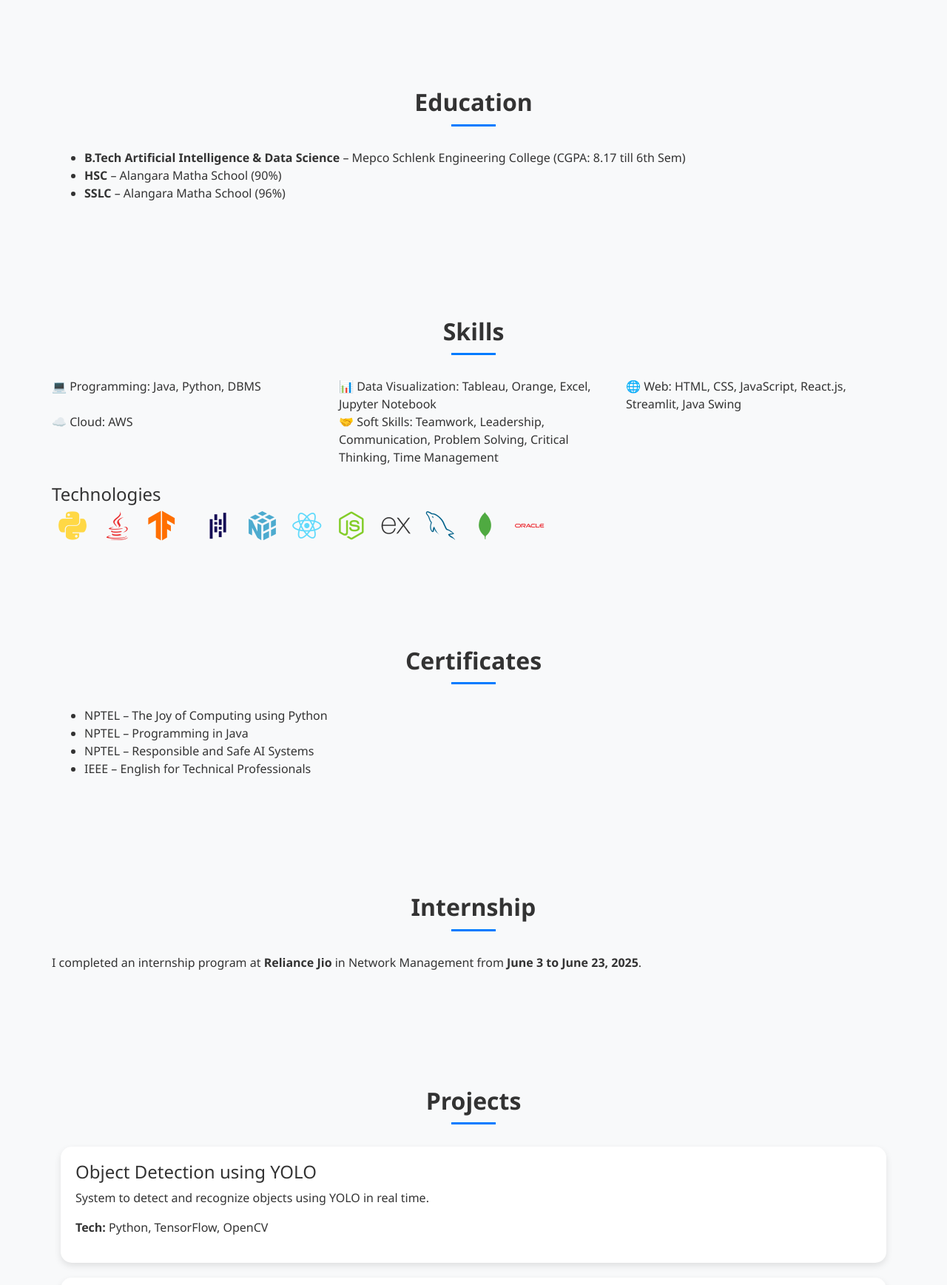
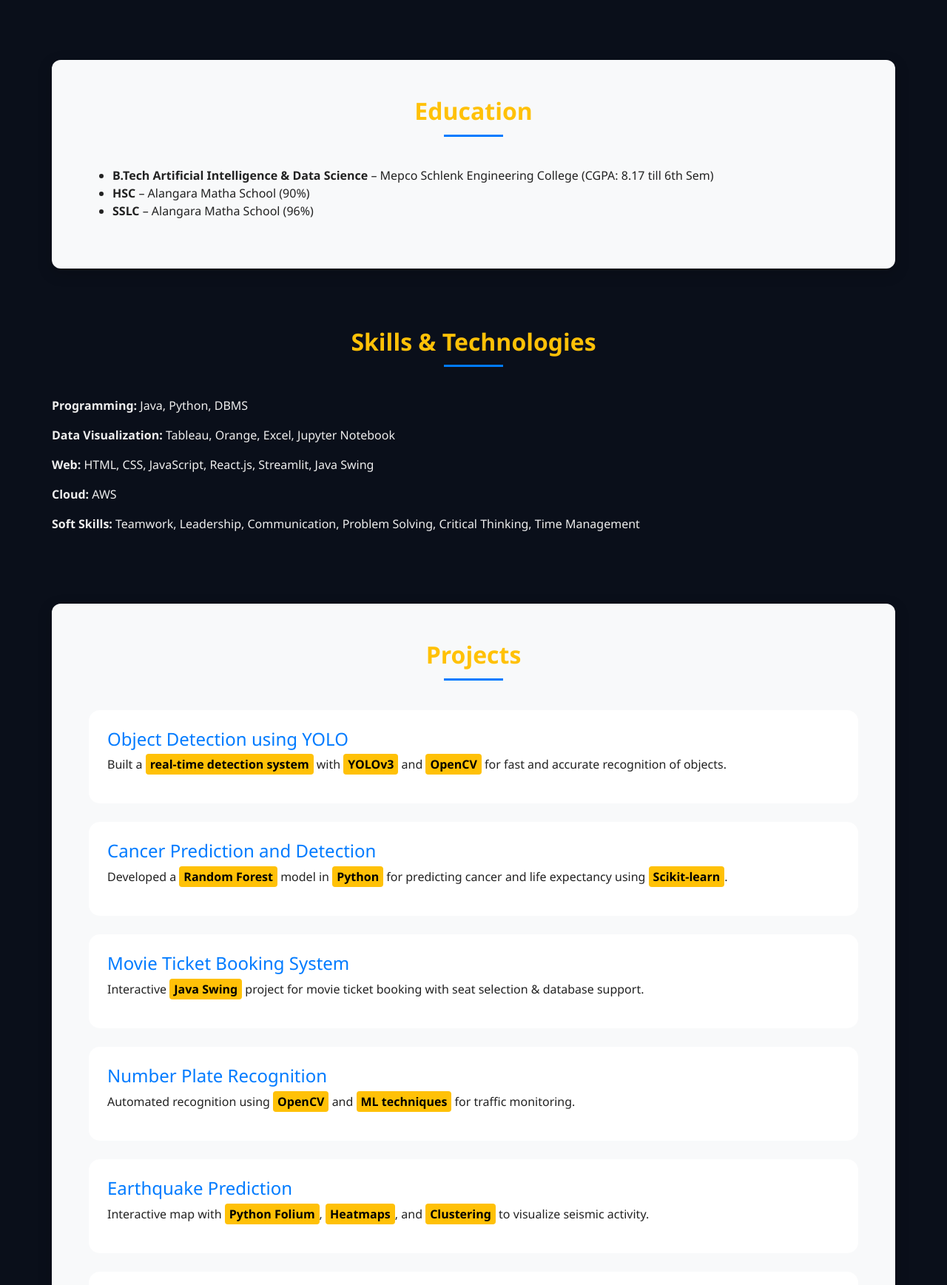
Before and after one commit to SUDHARSANMEENATCHISUNDHRAM/portfolio, a plain HTML site: page index.html in a window 1280 px wide. Shown: the part 1060-2797 px from the top of the page at 74% size. Drawn offline with nearby package versions, Linux system fonts and the light colour scheme.

Commit message:
Add files via upload

```diff
--- a/index.html
+++ b/index.html
@@ -7,14 +7,126 @@
   <link href="https://cdn.jsdelivr.net/npm/bootstrap@5.3.2/dist/css/bootstrap.min.css" rel="stylesheet">
   <link href="https://cdnjs.cloudflare.com/ajax/libs/font-awesome/6.5.0/css/all.min.css" rel="stylesheet">
   <link href="https://cdn.jsdelivr.net/gh/devicons/devicon@latest/devicon.min.css" rel="stylesheet">
-  <link rel="stylesheet" href="style.css">
+  <style>
+    /* ===== GLOBAL ===== */
+    body {
+      font-family: "Segoe UI", sans-serif;
+      background: #0a0f1a;
+      color: #eeeeee;
+      scroll-behavior: smooth;
+    }
+    /* ===== NAVBAR ===== */
+    .navbar {
+      background: rgba(0, 0, 0, 0.85) !important;
+      backdrop-filter: blur(6px);
+    }
+    /* ===== HERO ===== */
+    .hero {
+      height: 100vh;
+      background: url('it-background.jpg') no-repeat center center/cover;
+      position: relative;
+      display: flex;
+      align-items: center;
+      justify-content: center;
+      text-align: center;
+    }
+    .hero::after {
+      content: "";
+      position: absolute;
+      inset: 0;
+      background: rgba(0,0,0,0.65);
+    }
+    .hero-content {
+      position: relative;
+      z-index: 2;
+      color: #fff;
+      animation: fadeInUp 1.2s ease;
+    }
+    .hero img {
+      width: 160px;
+      height: 160px;
+      border-radius: 50%;
+      border: 3px solid #fff;
+      margin-bottom: 20px;
+    }
+    .hero h1 span { color: #ffc107; }
+    /* ===== SECTIONS ===== */
+    .section {
+      padding: 80px 0;
+      animation: fadeIn 1.2s ease;
+    }
+    .section-title {
+      font-size: 2rem;
+      font-weight: bold;
+      margin-bottom: 40px;
+      text-align: center;
+      position: relative;
+      color: #ffc107;
+    }
+    .section-title::after {
+      content: "";
+      width: 80px;
+      height: 3px;
+      background: #007bff;
+      display: block;
+      margin: 12px auto 0;
+    }
+    /* ✅ Education & Projects visible */
+    .light-section {
+      background: #f8f9fa;
+      color: #222;
+      border-radius: 12px;
+      padding: 50px;
+      box-shadow: 0 6px 20px rgba(0,0,0,0.2);
+    }
+    /* ===== PROJECTS ===== */
+    .project-card {
+      background: #ffffff;
+      color: #222;
+      border-radius: 15px;
+      padding: 25px;
+      margin-bottom: 25px;
+      transition: transform 0.3s, box-shadow 0.3s;
+    }
+    .project-card:hover {
+      transform: translateY(-8px);
+      box-shadow: 0 10px 25px rgba(0,0,0,0.3);
+    }
+    .project-card h4 {
+      color: #007bff;
+    }
+    .highlight {
+      background: #ffc107;
+      color: #000;
+      padding: 3px 6px;
+      border-radius: 4px;
+      font-weight: 600;
+    }
+    /* ===== FOOTER ===== */
+    footer {
+      background: #000;
+      color: #bbb;
+      padding: 25px 0;
+      text-align: center;
+      margin-top: 60px;
+    }
+    /* ===== ANIMATIONS ===== */
+    @keyframes fadeIn {
+      from { opacity: 0; }
+      to { opacity: 1; }
+    }
+    @keyframes fadeInUp {
+      from { opacity: 0; transform: translateY(30px); }
+      to { opacity: 1; transform: translateY(0); }
+    }
+  </style>
 </head>
 <body>
 
 <!-- Navbar -->
-<nav class="navbar navbar-expand-lg navbar-dark bg-dark fixed-top shadow">
+<nav class="navbar navbar-expand-lg navbar-dark fixed-top shadow-sm">
   <div class="container">
-    <a class="navbar-brand fw-bold" href="#">Sudharsan M</a>
+    <a class="navbar-brand fw-bold text-warning" href="#">Sudharsan M</a>
     <button class="navbar-toggler" type="button" data-bs-toggle="collapse" data-bs-target="#navbarNav">
       <span class="navbar-toggler-icon"></span>
     </button>
@@ -23,10 +135,7 @@
         <li class="nav-item"><a class="nav-link" href="#about">About</a></li>
         <li class="nav-item"><a class="nav-link" href="#education">Education</a></li>
         <li class="nav-item"><a class="nav-link" href="#skills">Skills</a></li>
-        <li class="nav-item"><a class="nav-link" href="#certificates">Certificates</a></li>
-        <li class="nav-item"><a class="nav-link" href="#internship">Internship</a></li>
         <li class="nav-item"><a class="nav-link" href="#projects">Projects</a></li>
-        <li class="nav-item"><a class="nav-link" href="#languages">Languages</a></li>
         <li class="nav-item"><a class="nav-link" href="#contact">Contact</a></li>
       </ul>
     </div>
@@ -34,9 +143,12 @@
 </nav>
 
 <!-- Hero Section -->
-<header class="hero d-flex flex-column justify-content-center align-items-center text-center text-white">
-  <h1>Hi, I'm <span class="text-warning">Sudharsan 👋</span></h1>
+<header class="hero">
+  <div class="hero-content">
+    <img src="s.jpg" alt="Sudharsan Photo">
+    <h1>Hi, I'm <span>Sudharsan 👋</span></h1>
     <p class="lead">AI & Data Science Enthusiast | Problem Solver | Developer</p>
+  </div>
 </header>
 
 <!-- About -->
@@ -50,146 +162,82 @@
 </section>
 
 <!-- Education -->
-<section id="education" class="section bg-light">
-  <div class="container">
+<section id="education" class="section container light-section">
   <h2 class="section-title">Education</h2>
   <ul>
     <li><b>B.Tech Artificial Intelligence & Data Science</b> – Mepco Schlenk Engineering College (CGPA: 8.17 till 6th Sem)</li>
     <li><b>HSC</b> – Alangara Matha School (90%)</li>
     <li><b>SSLC</b> – Alangara Matha School (96%)</li>
   </ul>
-  </div>
 </section>
 
 <!-- Skills -->
 <section id="skills" class="section container">
-  <h2 class="section-title">Skills</h2>
-  <div class="row">
-    <div class="col-md-4">💻 Programming: Java, Python, DBMS</div>
-    <div class="col-md-4">📊 Data Visualization: Tableau, Orange, Excel, Jupyter Notebook</div>
-    <div class="col-md-4">🌐 Web: HTML, CSS, JavaScript, React.js, Streamlit, Java Swing</div>
-    <div class="col-md-4">☁️ Cloud: AWS</div>
-    <div class="col-md-4">🤝 Soft Skills: Teamwork, Leadership, Communication, Problem Solving, Critical Thinking, Time Management</div>
-  </div>
-
-  <h4 class="mt-4">Technologies</h4>
-  <div class="tech-icons">
-    <i class="devicon-python-plain colored"></i>
-    <i class="devicon-java-plain colored"></i>
-    <i class="devicon-tensorflow-original colored"></i>
-    <i class="devicon-keras-plain colored"></i>
-    <i class="devicon-pandas-original colored"></i>
-    <i class="devicon-numpy-original colored"></i>
-    <i class="devicon-react-original colored"></i>
-    <i class="devicon-nodejs-plain colored"></i>
-    <i class="devicon-express-original"></i>
-    <i class="devicon-mysql-plain colored"></i>
-    <i class="devicon-mongodb-plain colored"></i>
-    <i class="devicon-oracle-original colored"></i>
-  </div>
-</section>
-
-<!-- Certificates -->
-<section id="certificates" class="section bg-light">
-  <div class="container">
-    <h2 class="section-title">Certificates</h2>
-    <ul>
-      <li>NPTEL – The Joy of Computing using Python</li>
-      <li>NPTEL – Programming in Java</li>
-      <li>NPTEL – Responsible and Safe AI Systems</li>
-      <li>IEEE – English for Technical Professionals</li>
-    </ul>
-  </div>
-</section>
-
-<!-- Internship -->
-<section id="internship" class="section container">
-  <h2 class="section-title">Internship</h2>
-  <p>I completed an internship program at <b>Reliance Jio</b> in Network Management from <b>June 3 to June 23, 2025</b>.</p>
+  <h2 class="section-title">Skills & Technologies</h2>
+  <p><b>Programming:</b> Java, Python, DBMS</p>
+  <p><b>Data Visualization:</b> Tableau, Orange, Excel, Jupyter Notebook</p>
+  <p><b>Web:</b> HTML, CSS, JavaScript, React.js, Streamlit, Java Swing</p>
+  <p><b>Cloud:</b> AWS</p>
+  <p><b>Soft Skills:</b> Teamwork, Leadership, Communication, Problem Solving, Critical Thinking, Time Management</p>
 </section>
 
 <!-- Projects -->
-<section id="projects" class="section bg-light">
-  <div class="container">
+<section id="projects" class="section container light-section">
   <h2 class="section-title">Projects</h2>
 
   <div class="project-card">
     <h4>Object Detection using YOLO</h4>
-      <p>System to detect and recognize objects using YOLO in real time.</p>
-      <p><b>Tech:</b> Python, TensorFlow, OpenCV</p>
+    <p>Built a <span class="highlight">real-time detection system</span> with <span class="highlight">YOLOv3</span> and <span class="highlight">OpenCV</span> for fast and accurate recognition of objects.</p>
   </div>
 
   <div class="project-card">
     <h4>Cancer Prediction and Detection</h4>
-      <p>Random Forest model in Python to predict cancer and estimate life expectancy.</p>
-      <p><b>Tech:</b> Python, Scikit-learn</p>
+    <p>Developed a <span class="highlight">Random Forest</span> model in <span class="highlight">Python</span> for predicting cancer and life expectancy using <span class="highlight">Scikit-learn</span>.</p>
   </div>
 
   <div class="project-card">
     <h4>Movie Ticket Booking System</h4>
-      <p>Online movie ticket booking platform with seat selection and reservations.</p>
-      <p><b>Tech:</b> Java, Java Swing</p>
+    <p>Interactive <span class="highlight">Java Swing</span> project for movie ticket booking with seat selection & database support.</p>
   </div>
 
   <div class="project-card">
-      <h4>Number Plate Recognition System</h4>
-      <p>License plate recognition using image processing & ML for traffic monitoring.</p>
-      <p><b>Tech:</b> Python, OpenCV</p>
+    <h4>Number Plate Recognition</h4>
+    <p>Automated recognition using <span class="highlight">OpenCV</span> and <span class="highlight">ML techniques</span> for traffic monitoring.</p>
   </div>
 
   <div class="project-card">
     <h4>Earthquake Prediction</h4>
-      <p>Interactive earthquake map using Python & Folium with clustering and heatmaps.</p>
-      <p><b>Tech:</b> Python, Folium</p>
+    <p>Interactive map with <span class="highlight">Python Folium</span>, <span class="highlight">Heatmaps</span>, and <span class="highlight">Clustering</span> to visualize seismic activity.</p>
   </div>
 
   <div class="project-card">
     <h4>Snake Game in Java</h4>
-      <p>Snake Game with score tracking, wrap-around, and restart options.</p>
-      <p><b>Tech:</b> Java Swing</p>
+    <p>Classic <span class="highlight">Java Swing</span> game with scoring, wrap-around edges, and restart functionality.</p>
   </div>
 
   <div class="project-card">
     <h4>Image Classification with TensorFlow</h4>
-      <p>Deep learning model for image classification with high accuracy.</p>
-      <p><b>Tech:</b> TensorFlow, CNN, EfficientNet</p>
+    <p>Trained <span class="highlight">CNN</span> & <span class="highlight">EfficientNet</span> using <span class="highlight">TensorFlow</span> for accurate image classification.</p>
   </div>
 
   <div class="project-card">
-      <h4>Indian vs Non-Indian Name Classification with LSTM</h4>
-      <p>Character-level LSTM model to classify names as Indian or Non-Indian.</p>
-      <p><b>Tech:</b> TensorFlow, LSTM</p>
+    <h4>Name Classification with LSTM</h4>
+    <p>Character-level <span class="highlight">LSTM</span> using <span class="highlight">TensorFlow</span> to classify Indian vs Non-Indian names.</p>
   </div>
 
   <div class="project-card">
     <h4>Electricity Billing System</h4>
-      <p>Java Swing billing system with login, payments, and JDBC database connectivity.</p>
-      <p><b>Tech:</b> Java, JDBC</p>
-    </div>
+    <p>Designed a <span class="highlight">Java Swing</span> app with <span class="highlight">JDBC</span> connectivity for secure billing and management.</p>
   </div>
 </section>
 
-<!-- Languages -->
-<section id="languages" class="section container">
-  <h2 class="section-title">Languages</h2>
-  <ul>
-    <li>Tamil</li>
-    <li>English</li>
-    <li>Hindi (Read-Write)</li>
-  </ul>
-  <h4 class="mt-3">Achievement</h4>
-  <p>B.A. Hindi</p>
-</section>
-
 <!-- Contact -->
-<section id="contact" class="section bg-light">
-  <div class="container">
+<section id="contact" class="section container">
   <h2 class="section-title">Contact</h2>
   <p><i class="fas fa-phone"></i> 9345692246</p>
   <p><i class="fas fa-envelope"></i> sudharsankarthikeyan65@gmail.com</p>
   <p><i class="fab fa-github"></i> <a href="https://github.com/sudharsanmeenatchisundhram" target="_blank">GitHub</a></p>
   <p><i class="fab fa-linkedin"></i> <a href="https://linkedin.com/in/sudharsanmeenatchisundhram" target="_blank">LinkedIn</a></p>
-  </div>
 </section>
 
 <!-- Footer -->
```
Lines whose indentation alone changed are shown as unchanged.
